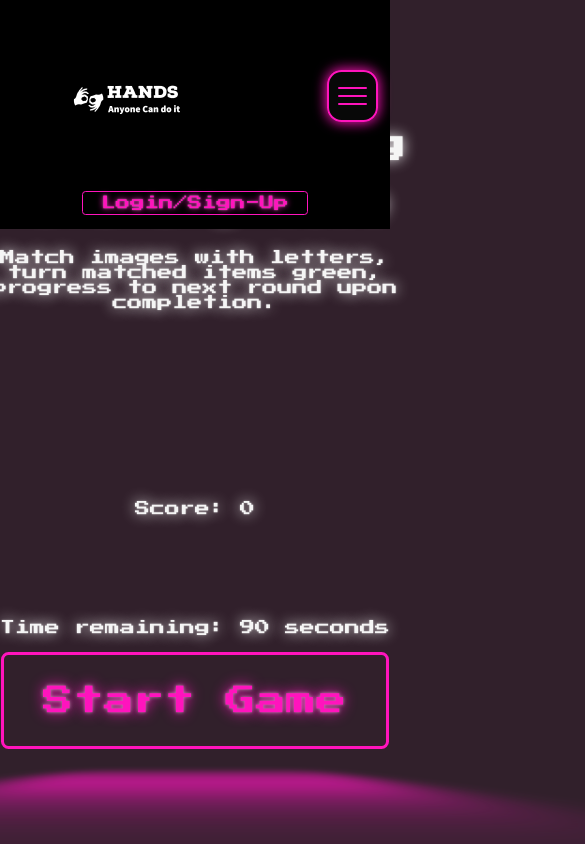
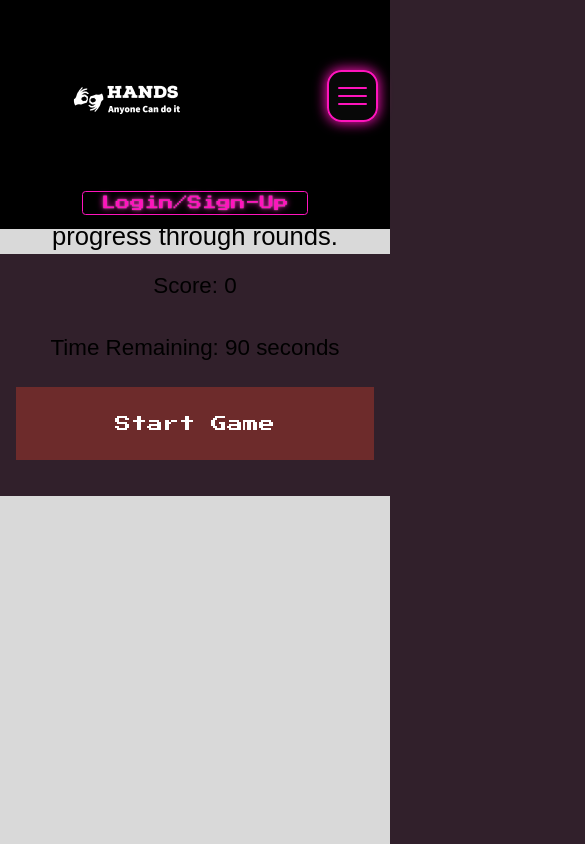
Before and after one commit to Omicron69/BritishFingerSpellingAI, a website: page View/level1.html in a window 390 px wide. Shown: the whole page, 585 px wide, since content can reach past the window. Drawn offline with Linux system fonts and the light colour scheme; a web font is replaced by a local one.

Commit message:
Restyle Level 1 to match wireframe

```diff
--- a/View/css/matching.css
+++ b/View/css/matching.css
@@ -268,6 +268,8 @@ header {
 body {
     font-family: Arial, sans-serif;
     text-align: center;
+    background: #d9d9d9;
+    color: #000;
 }
 
 /* I used this to make the shaking effect when answered wrong */
@@ -294,36 +296,81 @@ body {
     display: flex;
     justify-content: center;
     align-items: center;
-    height: 100vh;
     flex-direction: column;
+    width: min(100%, 1100px);
+    min-height: calc(100vh - 120px);
+    padding: 2rem 1.5rem 3rem;
+    gap: 1.6rem;
+}
+
+.hero-text {
+    width: min(100%, 1100px);
+    margin-top: 120px;
+    padding: 0 1.5rem;
+    text-align: center;
+    background: transparent;
+}
+
+.hero-text h1 {
+    font-size: clamp(3rem, 6vw, 5.2rem);
+    font-weight: 400;
+    line-height: 1.05;
+    color: #000;
+    background: transparent;
+    margin-bottom: 1rem;
+}
+
+.hero-text p {
+    font-size: clamp(1.6rem, 3vw, 2.2rem);
+    line-height: 1.35;
+    color: #000;
+    background: transparent;
+    max-width: 980px;
+    margin: 0 auto;
+}
+
+.status-text {
+    font-size: clamp(1.8rem, 3vw, 2.4rem);
+    color: #000;
+    background: transparent;
+    line-height: 1.2;
+}
+
+.timer-text {
+    margin-top: -0.4rem;
 }
 
 .game-board {
-    display: flex;
-    justify-content: center;
-    max-width: 800px;
+    display: grid;
+    grid-template-columns: repeat(2, minmax(0, 1fr));
+    gap: 4.2rem;
+    width: min(100%, 760px);
     font-size: 20px;
-     font-family: 'Press Start 2P';
-     color: black;
+    font-family: 'Press Start 2P';
+    color: black;
 }
 
 .left-side, .right-side {
     display: flex;
-    flex-wrap: wrap;
+    flex-direction: column;
     justify-content: center;
-    width: 800px;
+    align-items: center;
+    gap: 1.9rem;
+    width: 100%;
 }
 
 .card {
-    width: 200px;
-    height: 100px;
-    border-radius: 50px;
+    width: min(100%, 12.5rem);
+    aspect-ratio: 1 / 1;
+    border-radius: 0;
     display: flex;
     justify-content: center;
     align-items: center;
-    margin: 5px;
+    margin: 0;
     cursor: pointer;
     background-color: whitesmoke;
+    border: 2px solid rgba(0, 0, 0, 0.12);
+    font-size: 2.5rem;
 }
 .img{
     background-color: transparent;
@@ -349,5 +396,78 @@ button {
 }
 
 #timer {
-    margin-bottom: 10px;
+    margin-bottom: 0;
 }
+
+#start-button {
+    width: min(100%, 44rem);
+    min-height: 5rem;
+    border: 0;
+    border-radius: 0;
+    background: #6d2b2b;
+    color: #fff;
+    box-shadow: none;
+    text-shadow: none;
+    font-size: clamp(1rem, 2vw, 1.4rem);
+}
+
+#start-button::before,
+#start-button::after {
+    display: none;
+}
+
+.card img {
+    width: 72% !important;
+    height: 72% !important;
+    object-fit: contain;
+    background: transparent;
+}
+
+@media (max-width: 768px) {
+    body {
+        min-height: 100vh;
+        padding-bottom: 2rem;
+    }
+
+    .hero-text {
+        margin-top: 120px;
+        padding: 0 1rem;
+    }
+
+    .hero-text h1 {
+        margin-bottom: 0.9rem;
+    }
+
+    .hero-text p {
+        max-width: 480px;
+    }
+
+    .container {
+        min-height: auto;
+        padding: 1.2rem 1rem 2rem;
+        gap: 1.3rem;
+    }
+
+    .status-text {
+        font-size: clamp(1.4rem, 5vw, 2rem);
+    }
+
+    .game-board {
+        gap: 1.6rem;
+        width: min(100%, 460px);
+    }
+
+    .left-side,
+    .right-side {
+        gap: 1.35rem;
+    }
+
+    .card {
+        width: min(100%, 9.5rem);
+    }
+
+    #start-button {
+        width: min(100%, 26rem);
+        min-height: 4.6rem;
+    }
+}
--- a/View/level1.html
+++ b/View/level1.html
@@ -29,20 +29,18 @@
         <a class="btm" href="../View/login.html"><button class="login">Login/Sign-Up</button></a>
     </div>
 
-    <div class="Welcome-text">
-        <h1>BSL FingerSpelling Letter Matching Game</h1>
-        <br>
-        <br>
-        <p>Match images with letters, turn matched items green, progress to next round upon completion.</p>
+    <div class="hero-text">
+        <h1>BSL Match</h1>
+        <p>Match signs to letters and progress through rounds.</p>
     </div>
 
     <div class="container">
-        <div class= 'Welcome-text' id="score">Score: 0</div>
+        <div class="status-text" id="score">Score: 0</div>
         <div class="game-board" id="game-board">
             <div class="left-side" id="left-side"></div>
             <div class="right-side" id="right-side"></div>
         </div>
-        <div class="Welcome-text" id="timer">Time remaining: 90 seconds</div>
+        <div class="status-text timer-text" id="timer">Time Remaining: 90 seconds</div>
         <button class="btn" id="start-button">Start Game</button>
     </div>
     <script src="../Controller/navbar-menu.js"></script>
```
